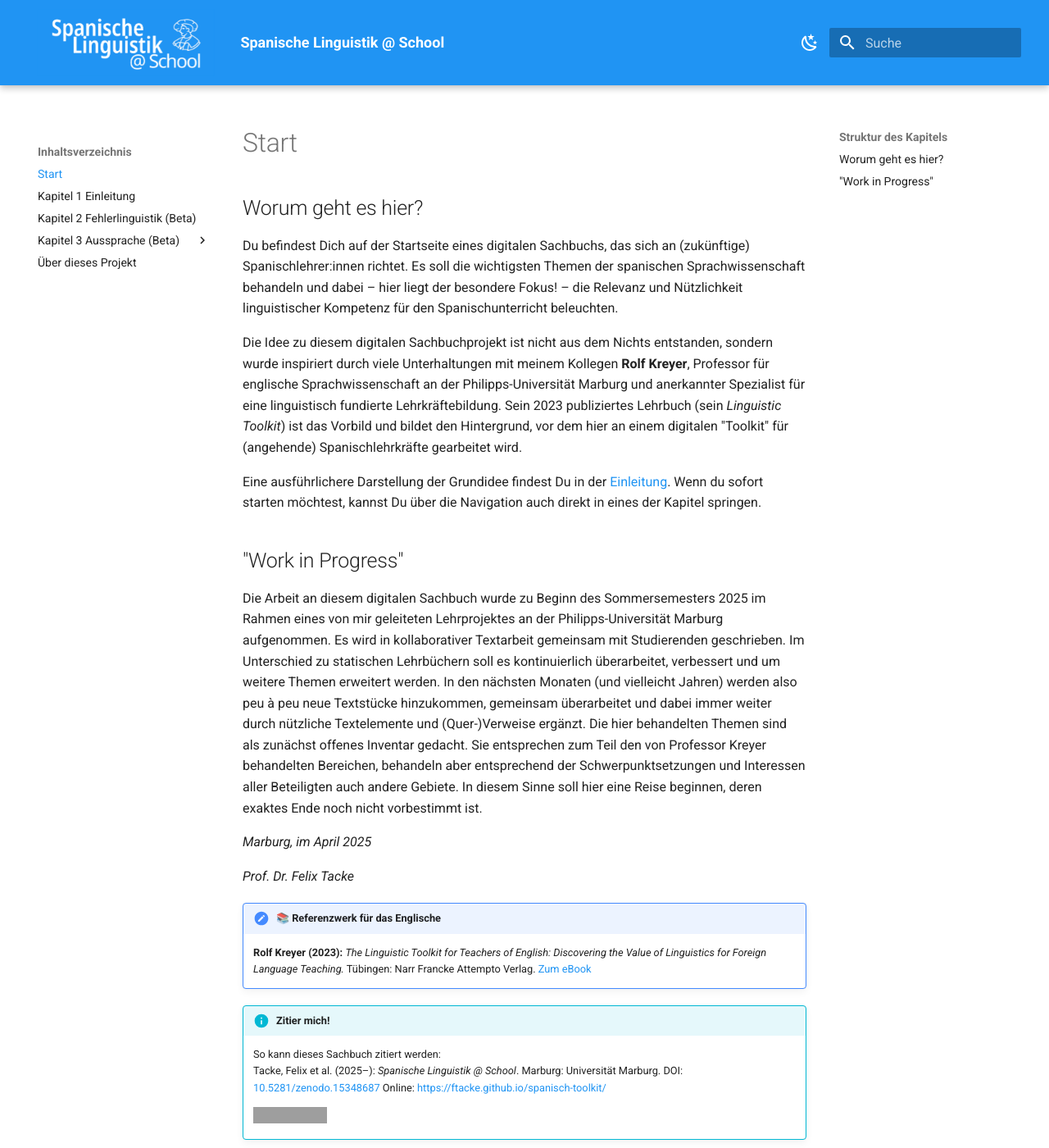
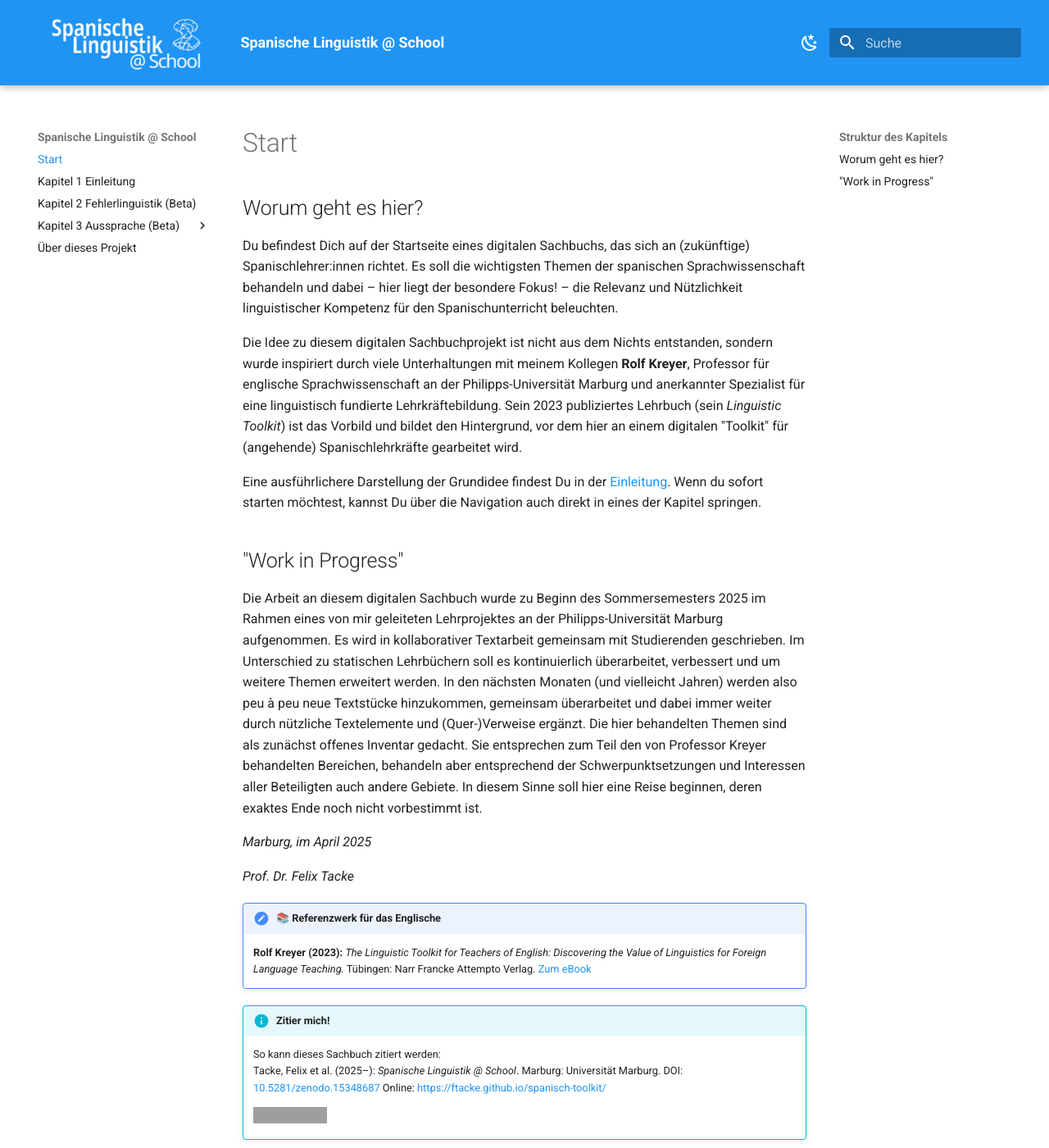
Before and after one commit to FTacke/spanisch-toolkit, an MkDocs documentation site: the page built from docs/index.md, in a window 1280 px wide and 1400 px high. Shown: the whole window at 82% size. Built offline with MkDocs 1.6.1 and Material for MkDocs 9.7.7, drawn with Linux system fonts in a browser that asks for light colours; grey boxes are pictures that could not be loaded.

Commit message:
Navigationstitel standard.

```diff
--- a/docs/assets/stylesheets/overrides.css
+++ b/docs/assets/stylesheets/overrides.css
@@ -13,12 +13,3 @@
   width: auto !important;
   max-width: none !important;
 }
-
-/* Linke Navi-Überschrift umbenennen */
-.md-nav--primary .md-nav__title {
-  visibility: hidden;
-}
-.md-nav--primary .md-nav__title:after {
-  visibility: visible;
-  content: "Inhaltsverzeichnis";
-}
```
